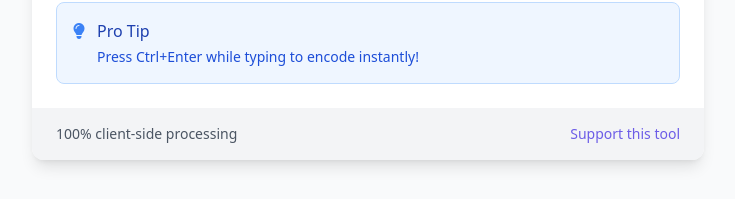
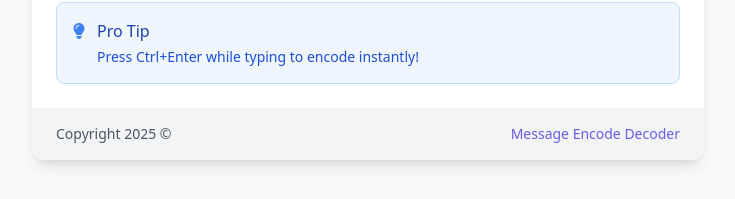
Before and after one commit to tarekhossen71/encode_and_decoder_message, a plain HTML site: page index.html in a window 1280 px wide. Shown: the part 598-797 px from the top of the page, without its empty margins (272-1007 px from the left). Drawn offline with nearby package versions, Linux system fonts and the light colour scheme.

Commit message:
Update index.html

```diff
--- a/index.html
+++ b/index.html
@@ -101,8 +101,8 @@
 
         <!-- Footer -->
         <div class="bg-gray-100 px-6 py-4 text-center text-gray-600 text-sm flex justify-between items-center">
-            <p>100% client-side processing</p>
-            <a href="#" class="text-primary hover:underline font-medium">Support this tool</a>
+            <p>Copyright 2025 &copy;</p>
+            <a href="#" class="text-primary hover:underline font-medium">Message Encode Decoder</a>
         </div>
     </div>
 
```
